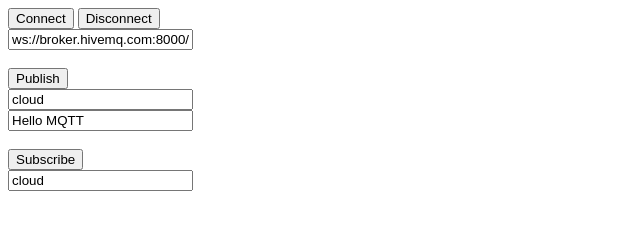
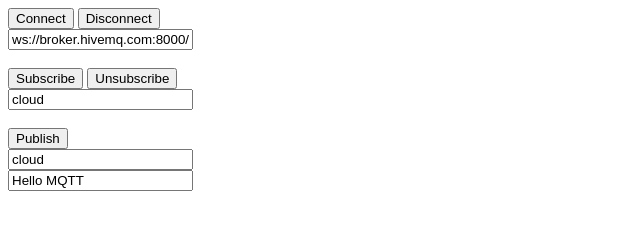
Before and after one commit to joeygov/MQTTWSmows, a website: page index.html in a window 1280 px wide. Shown: the whole page, without its empty margins (0-640 px from the left). Drawn offline with Linux system fonts and the light colour scheme.

Commit message:
Added the unsubscribe button

```diff
--- a/controller.js
+++ b/controller.js
@@ -26,6 +26,12 @@ function subscribe(){
 	client.subscribe(subTopic);
 };
 
+function unsubscribe(){
+	var unSubTopic = document.getElementById('subTopicInput').value;
+	console.log('Unsubscribe = Topic: '+ unSubTopic);
+	client.unsubscribe(unSubTopic);
+};
+
 function publish(){
 	var pubTopic = document.getElementById('pubTopicInput').value;
 	var message = document.getElementById('messageInput').value;
--- a/index.html
+++ b/index.html
@@ -10,13 +10,14 @@
             <input type= "text" id= "brokerAddressInput" value= "ws://broker.hivemq.com:8000/mqtt">
         </div><br>
         <div>
+            <button onclick="subscribe()">Subscribe</button>
+            <button onclick="unsubscribe()">Unsubscribe</button><br>
+            <input type= "text" id= "subTopicInput" value="cloud"><br>
+        </div><br>
+        <div>
             <button onclick="publish()">Publish</button><br>
             <input type= "text" id= "pubTopicInput" value="cloud"><br>
             <input type= "text" id= "messageInput" value="Hello MQTT"><br>
-        </div><br>
-        <div>
-            <button onclick="subscribe()">Subscribe</button><br>
-            <input type= "text" id= "subTopicInput" value="cloud"><br>
         </div><br>
         <ul id='messageOut'></ul>
 </body>
```
